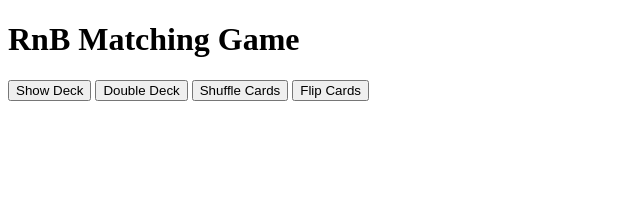
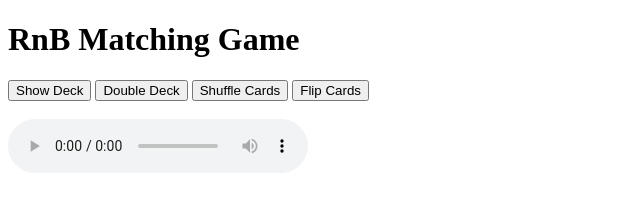
Before and after one commit to arianaaaa09/6P--RnB-Artists-Matching-Game, a plain HTML site: page index.html in a window 1280 px wide. Shown: the whole page, without its empty margins (0-640 px from the left). Drawn offline with Linux system fonts and the light colour scheme.

Commit message:
Created using Popcode: https://popcode.org

```diff
--- a/index.html
+++ b/index.html
@@ -15,5 +15,7 @@
         <!-- The .game div is where the cards will appear -->
         <div class="game"></div>
         <script src="script.js"></script>
+
+       <audio class= "audio" controls src="https://cdn.glitch.global/ceecf224-61c4-4403-bbb2-e473bab5039d/airhorn.mp3"></audio>
     </body>
 </html>
```
